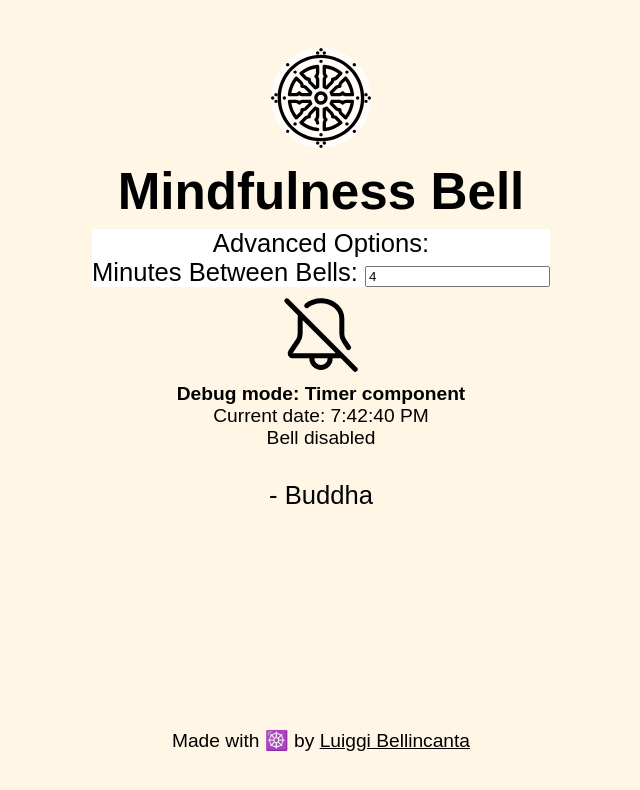
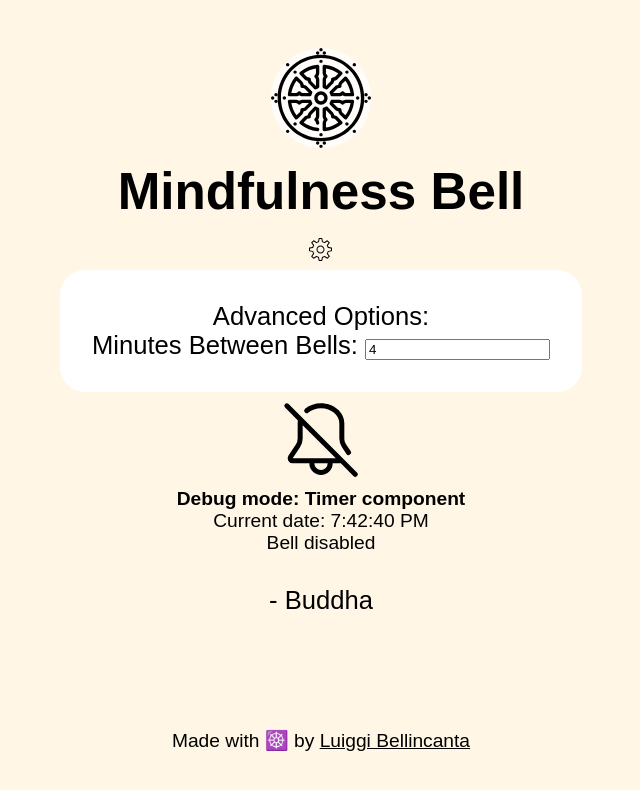
Before and after one commit to luiggidev/mindfulness-bell, a React (Create React App) app: page / in a window 1280 px wide. Shown: the top 790 px of the page, without its empty margins (319-959 px from the left). Built offline with nearby package versions, Linux system fonts and the light colour scheme; no server answers.

Commit message:
Advanced options

```diff
--- a/src/components/AdvancedOptions.css
+++ b/src/components/AdvancedOptions.css
@@ -1,3 +1,10 @@
 .adv-options {
     background-color: white;
+    padding: 2rem;
+    border-radius: 25px;
 }
+
+.settings-button,
+.settings-button-slash {
+    height: 25px;
+}
--- a/src/components/AdvancedOptions.js
+++ b/src/components/AdvancedOptions.js
@@ -4,6 +4,15 @@ import './AdvancedOptions.css';
 class AdvancedOptions extends Component {
       render() {
         return (
+          <div>
+            <div className="row adv-button">
+                        <button onClick={this.props.handleButtonClick}>
+                            {this.props.buttonState ?
+                                <img src="/images/settings.svg" alt="Bell" className="settings-button" /> :
+                                <img src="/images/settings.svg" alt="Bell slash"className="settings-button-slash"/>
+                            }
+                        </button>
+                    </div>
             <div className="adv-options">
               <div>Advanced Options:</div>
               <form onSubmit={this.props.handleSubmit}>
@@ -12,6 +21,7 @@ class AdvancedOptions extends Component {
                 </label>
               </form>
             </div>
+          </div>
         );
       }
     }
```
Also changed, not shown: public/images/settings.svg (added). Lines whose indentation alone changed are shown as unchanged.
